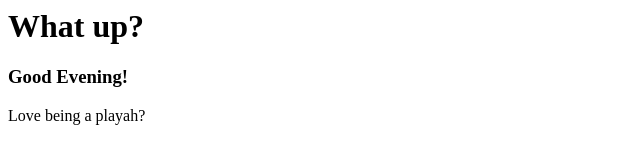
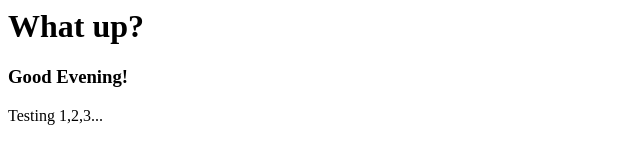
Before and after one commit to trhubwork/jsjquerychapt2proj, a plain HTML site: page index.html in a window 1280 px wide. Shown: the full height of the page, 0-640 px from the left. Drawn offline with Linux system fonts and the light colour scheme.

Commit message:
minor change to paragraph

```diff
--- a/index.html
+++ b/index.html
@@ -6,6 +6,6 @@
 <body>
 <h1>What up?</h1>
 <script src="js/add-content.js"></script>
-<p>Love being a playah?</p>
+<p> Testing 1,2,3...</p>
 </body>
 </html>
```
